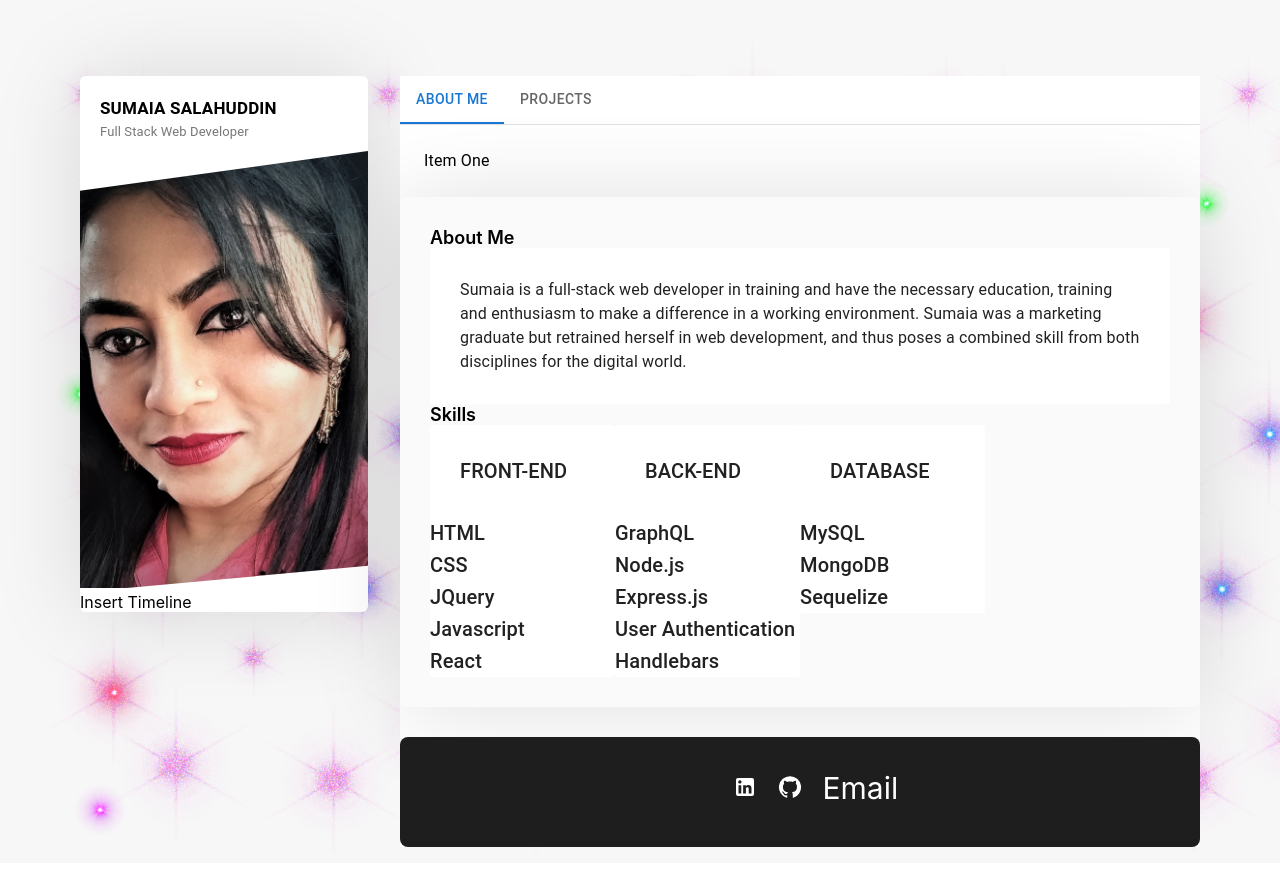
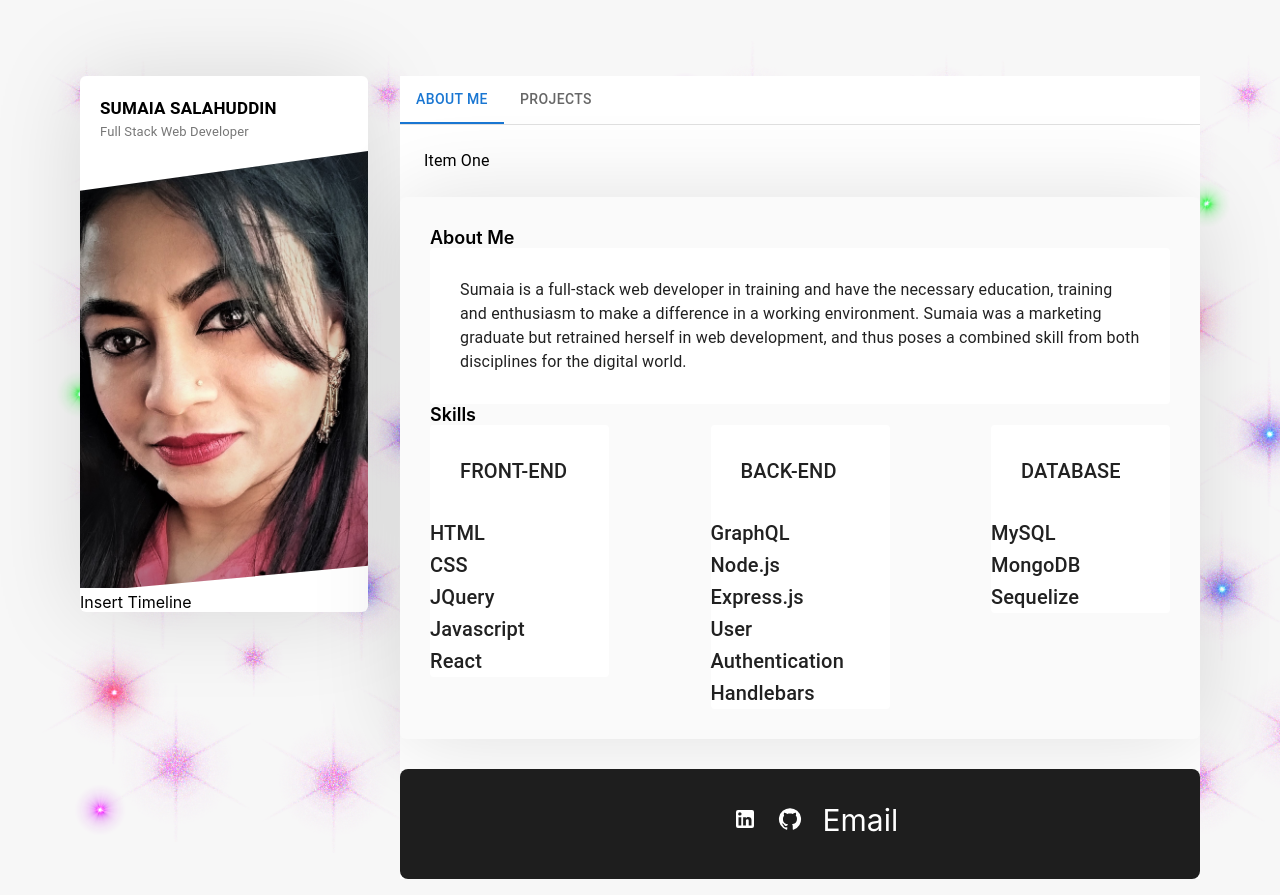
Before and after one commit to SumaiaSorna/react-portfolio, a React (Create React App) app: page / in a window 1280 px wide. Before the commit the page ends 863 px from the top, so only its background shows below. Built offline with nearby package versions, Linux system fonts and the light colour scheme.

Commit message:
styled skills

```diff
--- a/src/pages/AboutMe/index.js
+++ b/src/pages/AboutMe/index.js
@@ -33,6 +33,7 @@ export const AboutMe = () => {
           <span></span>
           <h6 className="section-title">Skills</h6>
         </Grid>
+        <Grid container justifyContent="space-between" spacing={1}>
           {profileData.map((skill) => (
             <Grid item xs={12} sm={6} md={3}>
               <Paper elevation={0}>
@@ -46,6 +47,7 @@ export const AboutMe = () => {
             </Grid>
           ))}
         </Grid>
+      </Grid>
     </div>
   );
 };
```
Lines whose indentation alone changed are shown as unchanged.
